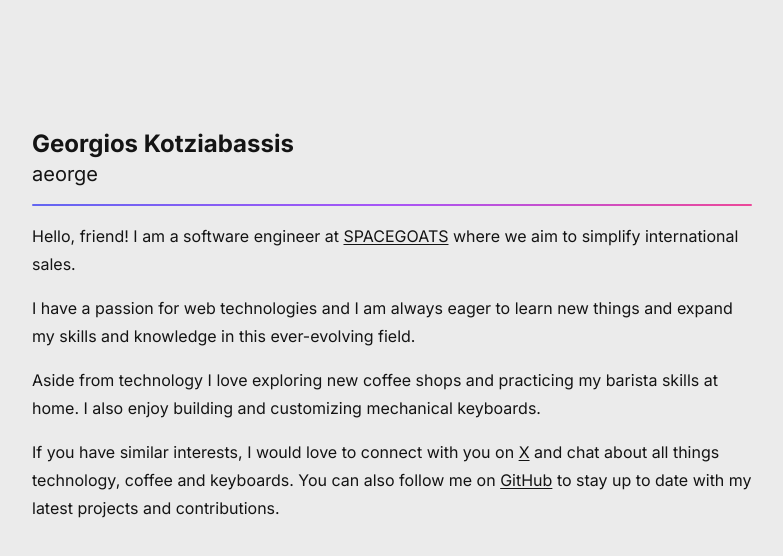
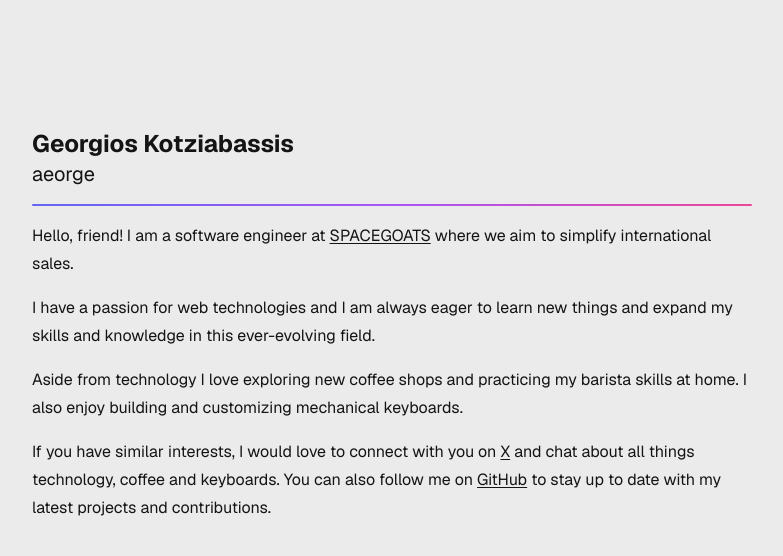
Before and after one commit to aeorge/personal, a Next.js app: page / in a window 1280 px wide. Shown: the top 556 px of the page, without its empty margins (248-1031 px from the left). Built offline with nearby package versions, Linux system fonts and the light colour scheme.

Commit message:
Use Geist font

```diff
--- a/app/layout.tsx
+++ b/app/layout.tsx
@@ -1,16 +1,11 @@
 import { AnalyticsWrapper } from '@/components/analytics'
-import { Inter } from 'next/font/google'
+import { GeistMono, GeistSans } from 'geist/font'
 import './globals.css'
-
-const inter = Inter({
-  subsets: ['latin'],
-  variable: '--font-inter',
-})
 
 export default function RootLayout({ children }: { children: React.ReactNode }) {
   return (
     <html
-      className={`bg-[#ebebeb] text-[#141414] dark:bg-[#141414] dark:text-[#ebebeb] ${inter.variable}`}
+      className={`bg-[#ebebeb] text-[#141414] dark:bg-[#141414] dark:text-[#ebebeb] ${GeistSans.variable} ${GeistMono.variable}`}
       lang="en"
     >
       <head />
--- a/package.json
+++ b/package.json
@@ -10,6 +10,7 @@
   },
   "dependencies": {
     "@vercel/analytics": "^1.1.1",
+    "geist": "^1.0.0",
     "next": "^14.0.1",
     "react": "^18.2.0",
     "react-dom": "^18.2.0"
--- a/tailwind.config.js
+++ b/tailwind.config.js
@@ -6,7 +6,8 @@ module.exports = {
   theme: {
     extend: {
       fontFamily: {
-        sans: ['var(--font-inter)', ...defaultTheme.fontFamily.sans],
+        sans: ['var(--font-geist-sans)', ...defaultTheme.fontFamily.sans],
+        mono: ['var(--font-geist-mono)', ...defaultTheme.fontFamily.mono],
       },
     },
   },
```
Also changed, not shown: 1 other file (tests, documents, lock files or other folders).
